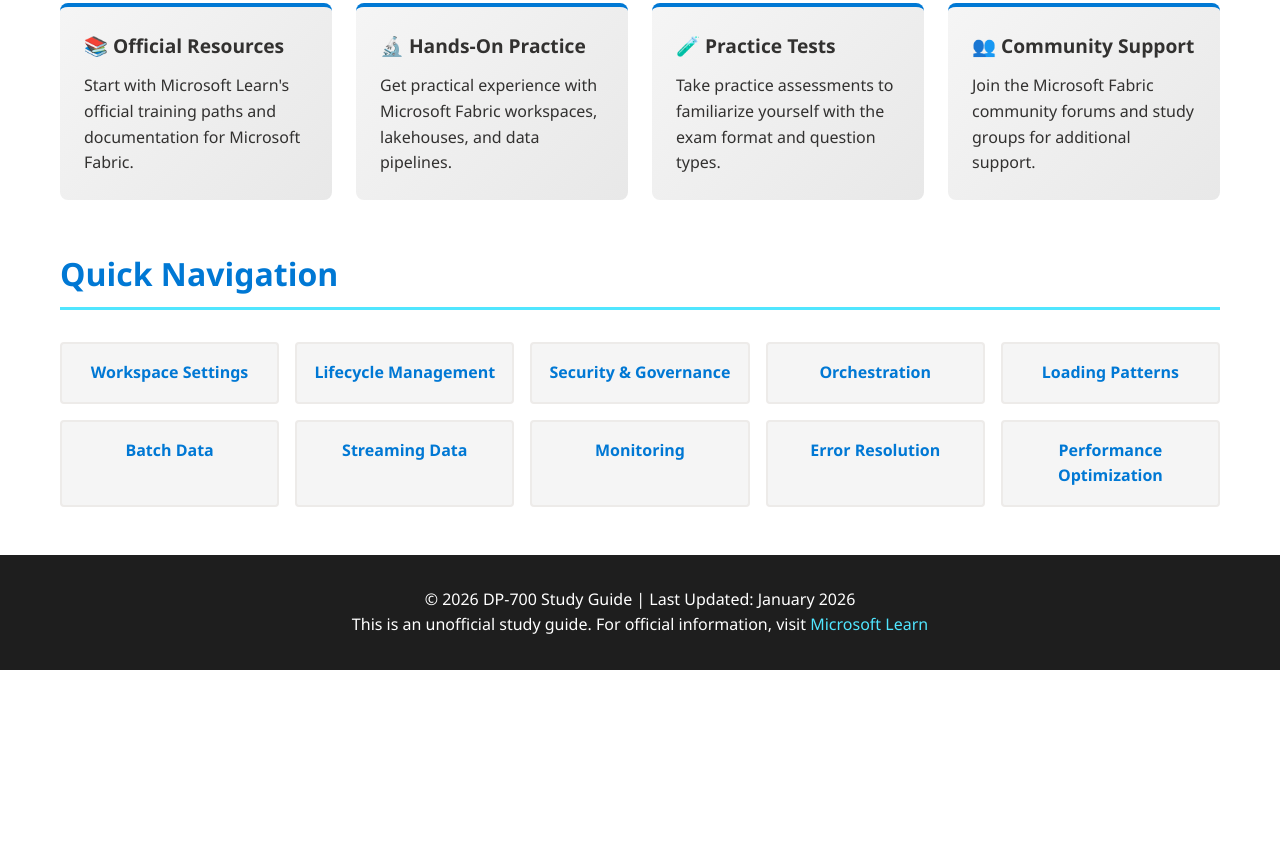
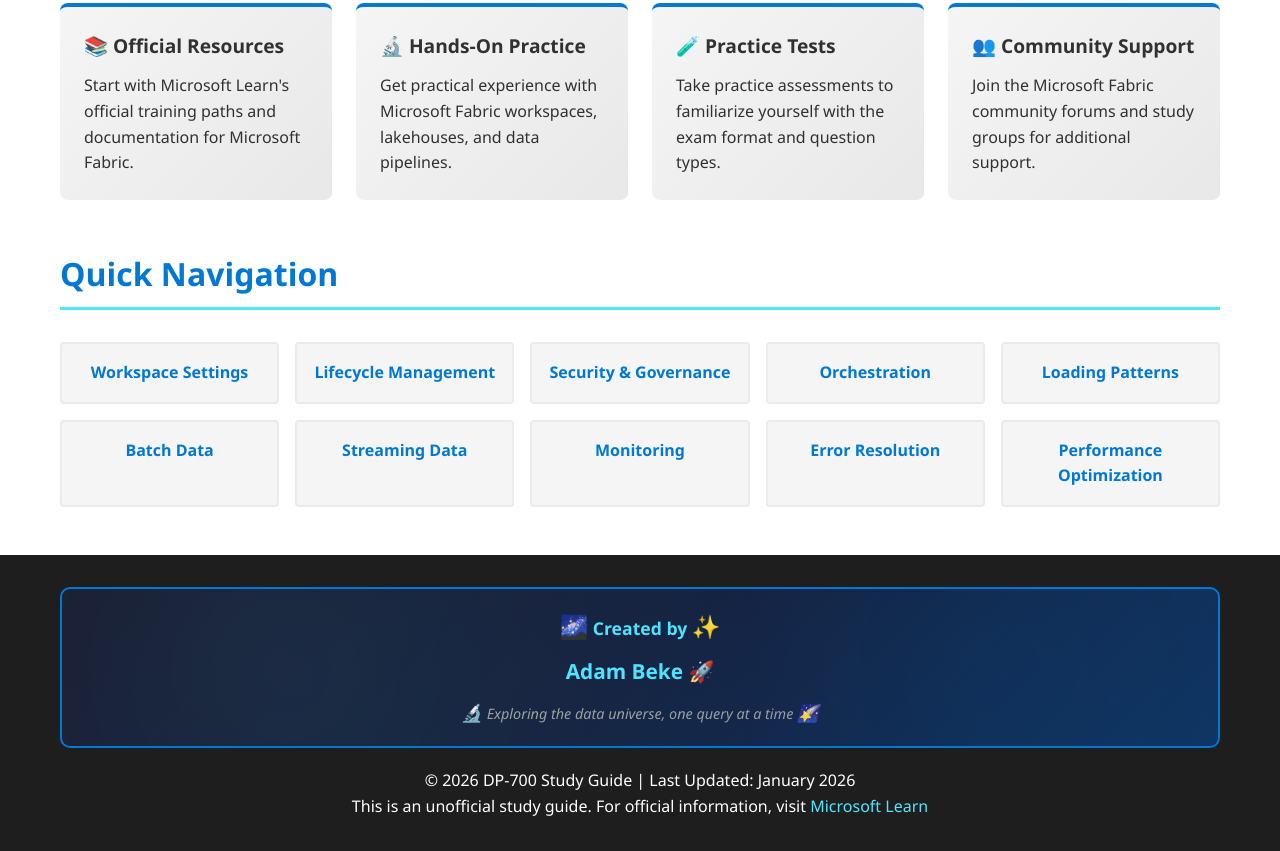
Before and after one commit to BekeAtGithub/DP700-Study-Guide, a plain HTML site: page index.html in a window 1280 px wide. Shown: the part 1502-2353 px from the top of the page. Before the commit the page ends 2172 px from the top, so only its background shows below. Drawn offline with Linux system fonts and the light colour scheme.

Commit message:
Add creator section with galaxy theme - Created by Adam Beke

```diff
--- a/index.html
+++ b/index.html
@@ -145,6 +145,21 @@
 
     <footer>
         <div class="container">
+            <div class="creator-section" style="margin-bottom: 20px; padding: 20px; background: linear-gradient(135deg, #1a1a2e 0%, #16213e 50%, #0f3460 100%); border-radius: 10px; border: 2px solid #0078d4;">
+                <p style="margin: 0 0 10px 0; font-size: 1.1em; color: #50e6ff;">
+                    <span style="font-size: 1.3em;">🌌</span>
+                    <strong>Created by</strong>
+                    <span style="font-size: 1.3em;">✨</span>
+                </p>
+                <p style="margin: 0 0 10px 0; font-size: 1.3em; font-weight: bold;">
+                    <a href="https://www.adambeke.xyz" target="_blank" style="color: #50e6ff; text-decoration: none; transition: all 0.3s ease;">
+                        Adam Beke 🚀
+                    </a>
+                </p>
+                <p style="margin: 0; font-size: 0.9em; color: #a0a0a0; font-style: italic;">
+                    <span style="font-size: 1.2em;">🔬</span> Exploring the data universe, one query at a time <span style="font-size: 1.2em;">🌠</span>
+                </p>
+            </div>
             <p>&copy; 2026 DP-700 Study Guide | Last Updated: January 2026</p>
             <p>This is an unofficial study guide. For official information, visit <a href="https://learn.microsoft.com/en-us/credentials/certifications/resources/study-guides/dp-700" target="_blank">Microsoft Learn</a></p>
         </div>
--- a/styles.css
+++ b/styles.css
@@ -369,6 +369,44 @@
     text-decoration: underline;
 }
 
+/* Creator Section - Galaxy Theme */
+.creator-section {
+    position: relative;
+    overflow: hidden;
+}
+
+.creator-section::before {
+    content: '';
+    position: absolute;
+    top: 0;
+    left: 0;
+    right: 0;
+    bottom: 0;
+    background:
+        radial-gradient(circle at 20% 50%, rgba(80, 230, 255, 0.1) 0%, transparent 50%),
+        radial-gradient(circle at 80% 50%, rgba(0, 120, 212, 0.1) 0%, transparent 50%);
+    animation: galaxyPulse 4s ease-in-out infinite;
+    pointer-events: none;
+}
+
+@keyframes galaxyPulse {
+    0%, 100% {
+        opacity: 0.5;
+        transform: scale(1);
+    }
+    50% {
+        opacity: 1;
+        transform: scale(1.05);
+    }
+}
+
+.creator-section a:hover {
+    color: #ffffff !important;
+    text-shadow: 0 0 10px rgba(80, 230, 255, 0.8), 0 0 20px rgba(80, 230, 255, 0.4);
+    transform: scale(1.05);
+    display: inline-block;
+}
+
 /* Responsive Design */
 @media (max-width: 768px) {
     header h1 {
```
